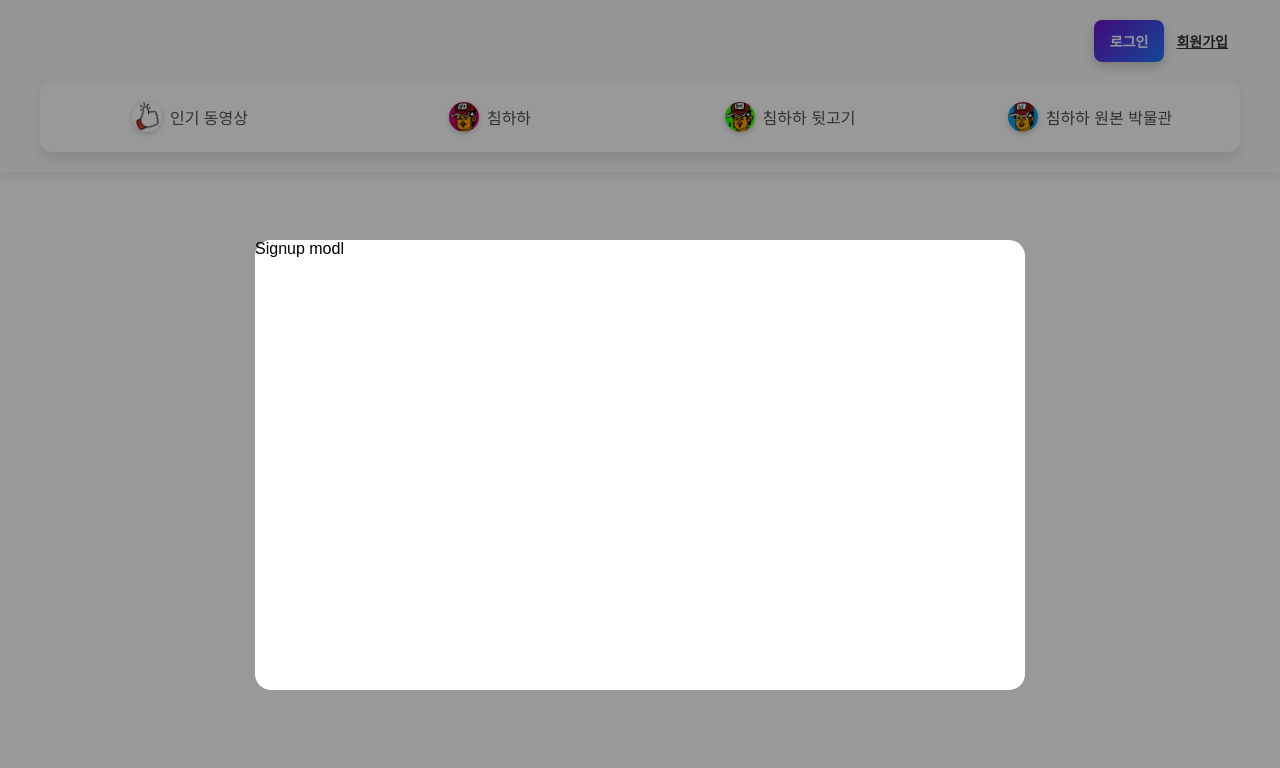
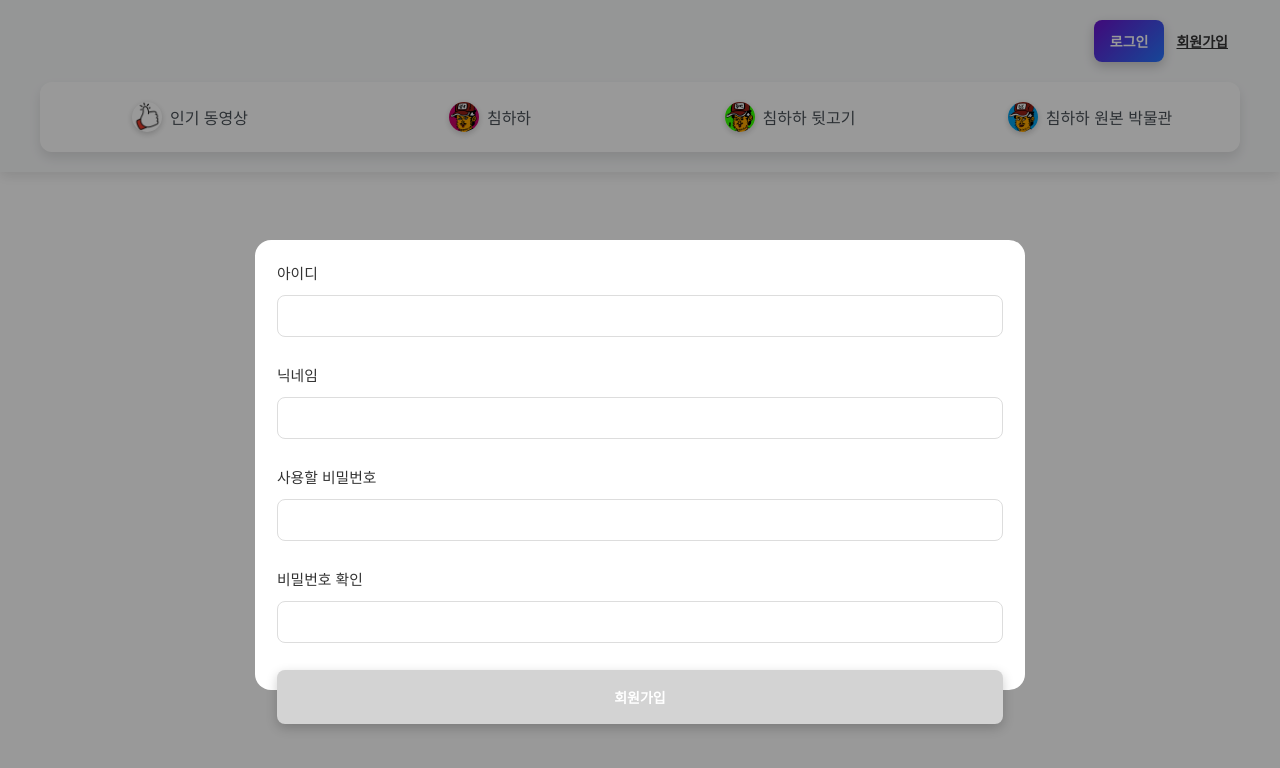
Before and after one commit to boyfromthewell/nextjs-playground, a Next.js app: page /signup in a window 1280 px wide. Shown: the top 768 px of the page. Built offline with nearby package versions, Linux system fonts and the light colour scheme; no server answers; a web font is replaced by a local one.

Commit message:
feat: 일반 사용자 회원 가입 api 구현, db 회원 정보 저장

```diff
--- /dev/null
+++ b/src/app/@auth/(.)signup/page.tsx
@@ -0,0 +1,5 @@
+import SignupModal from '@/app/_components/SignupModal';
+
+export default function Page() {
+  return <SignupModal />;
+}
--- a/src/app/_components/SignupModal.tsx
+++ b/src/app/_components/SignupModal.tsx
@@ -1,10 +1,211 @@
 'use client';
+import styled from 'styled-components';
 import Modal from './Modal';
+import React, { useEffect, useState } from 'react';
+import ErrorMessage from './ErrorMessage';
+import { useRouter } from 'next/navigation';
 
 export default function SignupModal() {
+  const router = useRouter();
+  const [inputValue, setInputValue] = useState({
+    id: '',
+    name: '',
+    password: '',
+    confirmPassword: '',
+  });
+
+  const [errorState, setErrorState] = useState({
+    alreadyUsedName: false,
+    confirmPassword: false,
+  });
+
+  const [errorMessage, setErrorMessage] = useState({
+    alreadyUsedName: '',
+    confirmPassword: '',
+  });
+
+  const validatePasswords = () => {
+    const passwordMatch = inputValue.password === inputValue.confirmPassword;
+    setErrorState((prev) => ({
+      ...prev,
+      confirmPassword: !passwordMatch,
+    }));
+    setErrorMessage((prev) => ({
+      ...prev,
+      confirmPassword: passwordMatch ? '' : '비밀번호가 일치하지 않습니다.',
+    }));
+  };
+
+  const onChange = (e: React.ChangeEvent<HTMLInputElement>) => {
+    const { id } = e.target;
+    if (id === 'id' && errorMessage.alreadyUsedName) {
+      setErrorMessage((prev) => ({
+        ...prev,
+        alreadyUsedName: '',
+      }));
+      setErrorState((prev) => ({
+        ...prev,
+        alreadyUsedName: false,
+      }));
+    }
+    setInputValue((prev) => ({
+      ...prev,
+      [id]: e.target.value,
+    }));
+  };
+
+  const onSubmit = async (e: React.FormEvent<HTMLFormElement>) => {
+    e.preventDefault();
+
+    const res = await fetch(`/api/user`, {
+      method: 'POST',
+      headers: {
+        'Content-Type': 'application/json',
+      },
+      body: JSON.stringify({
+        name: inputValue.name,
+        id: inputValue.id,
+        password: inputValue.password,
+        provider: 'general',
+      }),
+    });
+
+    if (res.status === 200) {
+      router.back();
+    } else {
+      setErrorMessage((prev) => ({
+        ...prev,
+        alreadyUsedName: '이미 사용중인 아이디 입니다.',
+      }));
+      setErrorState((prev) => ({
+        ...prev,
+        alreadyUsedName: true,
+      }));
+    }
+  };
+
+  useEffect(() => {
+    if (inputValue.confirmPassword.length && inputValue.password.length) {
+      validatePasswords();
+    }
+  }, [inputValue.password, inputValue.confirmPassword]);
+
   return (
     <Modal>
-      <div>Signup modl</div>
+      <SignupForm onSubmit={onSubmit}>
+        <LabelContainer>
+          <label htmlFor="id">아이디</label>
+          <input id="id" value={inputValue.id} onChange={onChange} />
+          {errorState.alreadyUsedName && (
+            <ErrorMessage message={errorMessage.alreadyUsedName} />
+          )}
+        </LabelContainer>
+
+        <LabelContainer>
+          <label htmlFor="name">닉네임</label>
+          <input id="name" value={inputValue.name} onChange={onChange} />
+        </LabelContainer>
+
+        <LabelContainer>
+          <label htmlFor="password">사용할 비밀번호</label>
+          <input
+            id="password"
+            value={inputValue.password}
+            onChange={onChange}
+            type="password"
+          />
+        </LabelContainer>
+
+        <LabelContainer>
+          <label htmlFor="confirmPassword">비밀번호 확인</label>
+          <input
+            id="confirmPassword"
+            value={inputValue.confirmPassword}
+            onChange={onChange}
+            type="password"
+          />
+          {errorState.confirmPassword && (
+            <ErrorMessage message={errorMessage.confirmPassword} />
+          )}
+        </LabelContainer>
+
+        <Button
+          disabled={
+            !inputValue.id.length ||
+            !inputValue.name.length ||
+            !inputValue.password.length ||
+            !inputValue.confirmPassword.length ||
+            errorState.confirmPassword
+          }
+        >
+          회원가입
+        </Button>
+      </SignupForm>
     </Modal>
   );
 }
+
+const SignupForm = styled.form`
+  display: flex;
+  flex-direction: column;
+  padding: 22px;
+
+  label {
+    font-size: 0.925rem;
+    color: #333;
+    position: relative;
+  }
+
+  input {
+    margin-bottom: 27px;
+    height: 42px;
+    padding: 8px;
+    border: 1px solid #ddd;
+    border-radius: 8px;
+  }
+`;
+
+const LabelContainer = styled.div`
+  display: flex;
+  flex-direction: column;
+  gap: 12px;
+  position: relative;
+`;
+
+const Button = styled.button`
+  width: 100%;
+  height: 54px;
+  padding: 0 16px;
+  border-radius: 8px;
+  display: flex;
+  justify-content: center;
+  align-items: center;
+  font-size: 14px;
+  font-weight: 600;
+  border: none;
+  color: #fff;
+  background: linear-gradient(135deg, #6a11cb 0%, #2575fc 100%);
+  box-shadow: 0 4px 12px rgba(0, 0, 0, 0.2);
+  transition:
+    transform 0.2s ease,
+    box-shadow 0.2s ease;
+
+  &:hover {
+    transform: scale(1.05);
+    box-shadow: 0 6px 16px rgba(0, 0, 0, 0.3);
+  }
+
+  &:disabled {
+    background: lightgray;
+    &:hover {
+      transform: none;
+      box-shadow: none;
+    }
+  }
+
+  @media (max-width: 575px) {
+    height: 44px;
+    font-size: 1.15rem;
+    padding: 0 12px;
+  }
+`;
--- a/src/app/api/user/route.ts
+++ b/src/app/api/user/route.ts
@@ -1,15 +1,42 @@
 import prisma from '@/lib/prisma';
 import { NextRequest, NextResponse } from 'next/server';
+import * as bcrypt from 'bcrypt';
 
 export async function POST(req: NextRequest) {
   const body = await req.json();
-  const { email, name, image, provider, id } = body;
+  const { email, name, image, provider, id, password } = body;
 
+  if (provider === 'general') {
     try {
       const existUser = await prisma.user.findFirst({
         where: {
+          id: String(id),
+        },
+      });
+      if (existUser) {
+        return NextResponse.json(
+          { message: '이미 존재하는 유저' },
+          { status: 400 },
+        );
+      } else {
+        await prisma.user.create({
+          data: {
             name,
-        provider,
+            provider: 'general',
+            id,
+            password: await bcrypt.hash(password, 10),
+          },
+        });
+        return NextResponse.json({}, { status: 200 });
+      }
+    } catch (e) {
+      console.error(e);
+    }
+  } else {
+    try {
+      const existUser = await prisma.user.findFirst({
+        where: {
+          id,
         },
       });
 
@@ -27,6 +54,7 @@ export async function POST(req: NextRequest) {
       } else {
         await prisma.user.create({
           data: {
+            id,
             email,
             name,
             image,
@@ -40,3 +68,4 @@ export async function POST(req: NextRequest) {
       return NextResponse.json({ error: 'Server Error' }, { status: 500 });
     }
   }
+}
```
Lines whose indentation alone changed are shown as unchanged.
